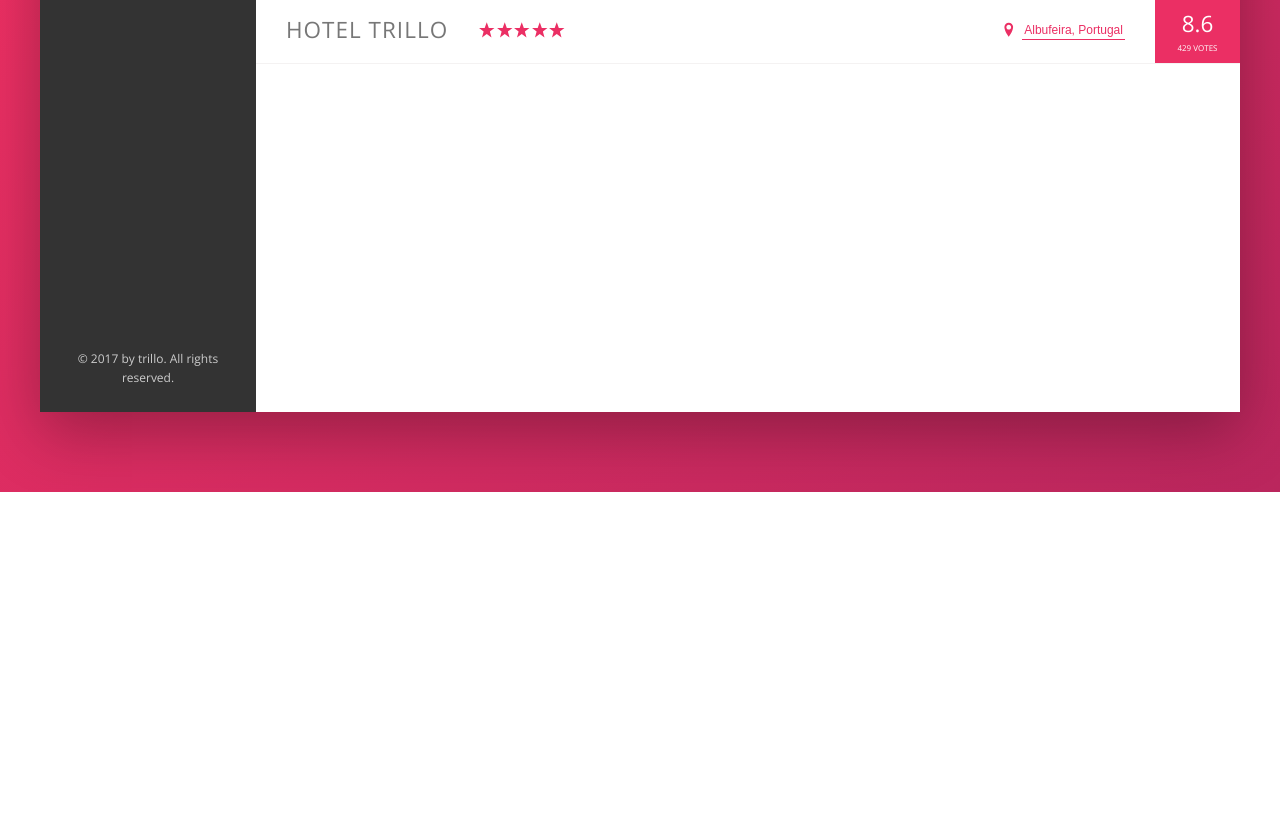
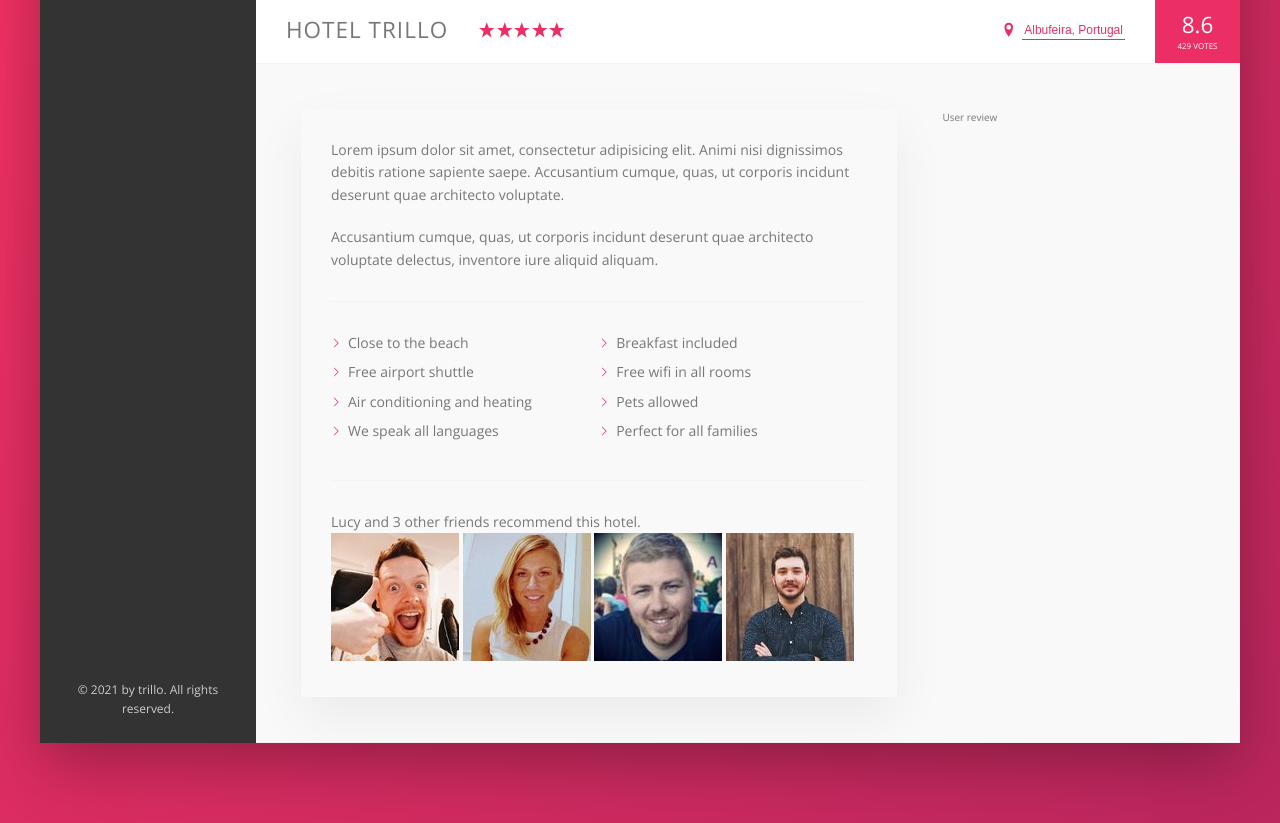
Before and after one commit to wzheng10/Trillo, a website: page index.html in a window 1280 px wide. Shown: the part 539-1362 px from the top of the page. Before the commit the page ends 1031 px from the top, so only its background shows below. Drawn offline with nearby package versions, Linux system fonts and the light colour scheme.

Commit message:
Description

```diff
--- a/index.html
+++ b/index.html
@@ -82,7 +82,7 @@
                     </ul>
 
                     <div class="legal">
-                        &copy 2017 by trillo. All rights reserved.
+                        &copy 2021 by trillo. All rights reserved.
                     </div>
                 </nav>
 
@@ -136,6 +136,49 @@
                             <div class="overview__rating-count">429 votes</div>
                         </div>
                     </div>
+
+                    <div class="detail">
+                        <div class="description">
+                            <p class="paragraph">
+                                Lorem ipsum dolor sit amet, consectetur adipisicing elit. Animi nisi dignissimos debitis
+                                ratione sapiente saepe. Accusantium cumque, quas, ut corporis incidunt deserunt quae
+                                architecto voluptate.
+                            </p>
+                            <p class="paragraph">
+                                Accusantium cumque, quas, ut corporis incidunt deserunt
+                                quae architecto voluptate delectus, inventore iure aliquid aliquam.
+                            </p>
+                            <ul class="list">
+                                <list class="list__item">Close to the beach</list>
+                                <list class="list__item">Breakfast included </list>
+                                <list class="list__item">Free airport shuttle</list>
+                                <list class="list__item">Free wifi in all rooms</list>
+                                <list class="list__item">Air conditioning and heating</list>
+                                <list class="list__item">Pets allowed</list>
+                                <list class="list__item">We speak all languages</list>
+                                <list class="list__item">Perfect for all families</list>
+                            </ul>
+                            <div class="recommend">
+                                <p class="recommend__count">
+                                    Lucy and 3 other friends recommend this hotel.
+                                </p>
+
+                                <div class="recommend__friends">
+                                    <img src="img/user-1.jpg" alt="Friend 1" class="recommend__photo">
+                                    <img src="img/user-2.jpg" alt="Friend 2" class="recommend__photo">
+                                    <img src="img/user-3.jpg" alt="Friend 3" class="recommend__photo">
+                                    <img src="img/user-4.jpg" alt="Friend 4" class="recommend__photo">
+                                </div>
+                            </div>
+                        </div>
+
+
+
+                        <div class="user-review">
+                            User review
+                        </div>
+                    </div>
+
                 </main>
             </div>
         </div>
--- a/sass/_base.scss
+++ b/sass/_base.scss
@@ -16,6 +16,8 @@
     --color-white: #fff;
 
     --shadow-dark: 0 2rem 6rem rgba(0, 0, 0, .3);
+
+    --line: 1px solid var(--color-grey-light-2)
 
 }
 
--- a/sass/_components.scss
+++ b/sass/_components.scss
@@ -200,11 +200,11 @@
 .overview {
     display: flex;
     align-items: center;
-    border-bottom: 1px solid var(--color-grey-light-2);
+    border-bottom: var(--line);
 
     &__heading {
         font-size: 2.25rem;
-        font-weight: 300;
+        font-weight: 400;
         text-transform: uppercase;
         letter-spacing: 1px;
         padding: 1.5rem 3rem;
@@ -249,6 +249,7 @@
     &__rating-average {
         font-size: 2.25rem;
         font-weight: 300;
+        margin-bottom: -3px;
     }
 
     &__rating-count{
@@ -294,3 +295,52 @@
         box-shadow: none;
     }
 }
+
+.paragraph:not(:last-of-type) {
+    margin-bottom: 2rem;
+}
+
+.list {
+    list-style: none;
+    margin: 3rem 0;
+    padding: 3rem 0;
+    border-top: var(--line);
+    border-bottom: var(--line);
+
+    display: flex;
+    flex-wrap: wrap;
+
+    &__item {
+        flex: 0 0 50%;
+        margin-bottom: .7rem;
+
+    }
+
+    &__item:before {
+        content:"";
+        display: inline-block;
+        height: 1rem;
+        width: 1rem;
+        margin-right: .7rem;
+        // background-image: url(../img/chevron-thin-right.svg);
+        // background-size: cover;
+
+        background-color:var(--color-primary);
+        -webkit-mask-image: url(../img/chevron-thin-right.svg);
+        -webkit-mask-size: cover;
+    }
+}
+
+.recommend {
+    &__count {
+
+    }
+
+    &__friends {
+
+    }
+
+    &__photo {
+
+    }
+}
--- a/sass/_layout.scss
+++ b/sass/_layout.scss
@@ -11,7 +11,7 @@
     font-size: 1.4rem;
     height: 7rem;
     background-color: var(--color-white);
-    border-bottom: 1px solid var(--color-grey-light-2);
+    border-bottom: var(--line);
 
     display: flex;
     justify-content: space-between;
@@ -34,9 +34,25 @@
 
 .hotel-view {
     background-color: var(--color-white);
-    height: 80rem;
+
     flex: 1;
+}
 
+.detail {
+    display: flex;
+    padding: 4.5rem;
+    background-color: var(--color-grey-light-1);
+    border-bottom: var(--line);
+}
 
+.description {
+    font-size: 1.4rem;
+    box-shadow: 0 2rem 5rem rgba(0,0,0,.06);
+    padding: 3rem;
+    flex: 0 0 60%;
+    margin-right: 4.5rem;
+}
 
+.user-review {
+    flex: 1;
 }
```
Also changed, not shown: css/style.css.
